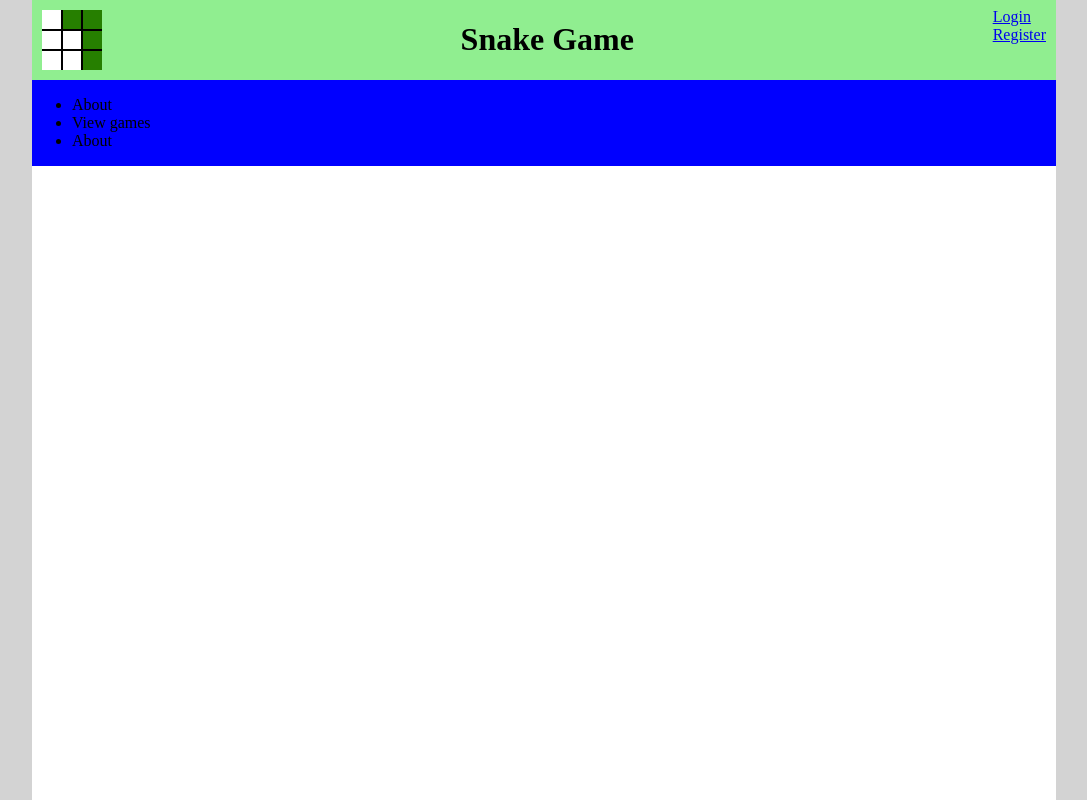
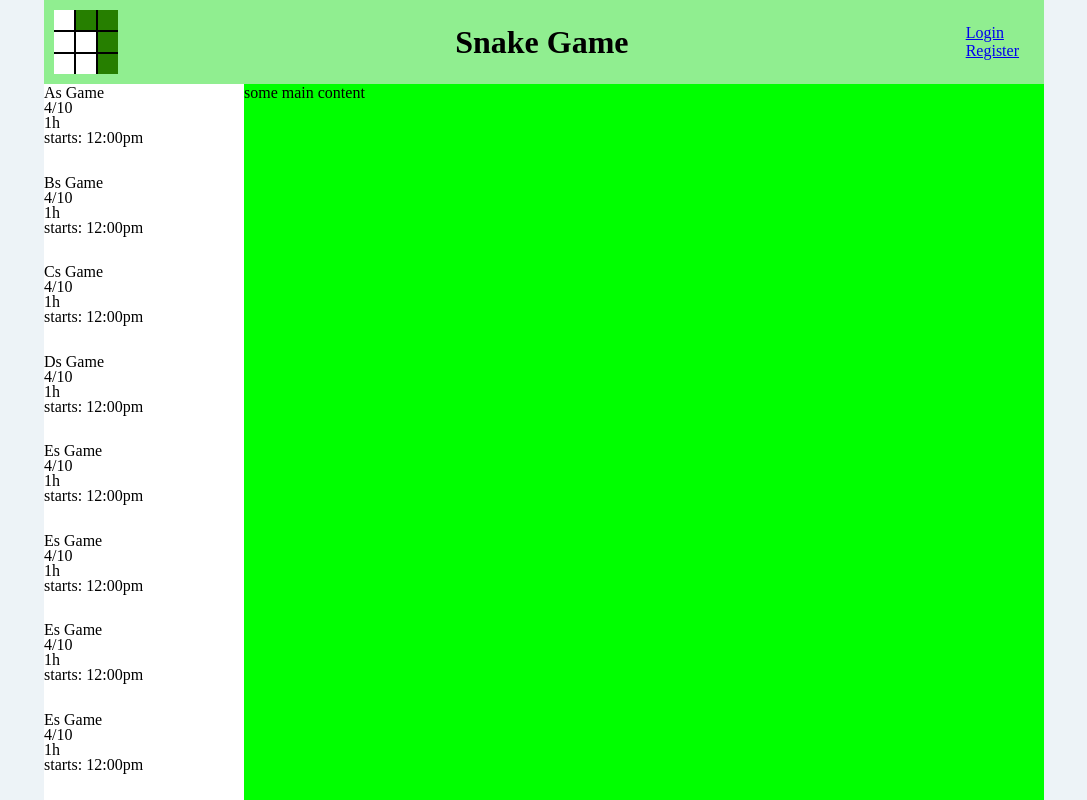
Before and after one commit to MKotras7/cs-346-project, a PHP site: page / in a window 1280 px wide. Shown: the whole page, without its empty margins (96-1183 px from the left). Run offline with PHP 8.4, Linux system fonts and the light colour scheme.

Commit message:
try to setup the scrollbar on the games list

```diff
--- a/index.html
+++ b/index.html
@@ -8,7 +8,7 @@
         <div id="wrapper">
             <header>
                 <div id="headerbar">
-                    <img src="./icon.png">
+                    <img id="icon" src="./icon.png">
                     <h1>Snake Game</h1>
                     <div id="loginPanel">
                         <a href="./login.html">Login</a>
@@ -16,7 +16,7 @@
                     </div>
                 </div>
                 <nav>
-                    <ul>
+                    <ul class="nobullet">
                         <li>About</li>
                         <li>View games</li>
                         <li>About</li>
@@ -24,7 +24,64 @@
                 </nav>
             </header>
             <main>
+                <aside>
+                    <ul id="gamelist" class="nobullet">
+                        <li><a href="index.html"><ul class="nobullet">
+                            <li>As Game</li>
+                            <li>4/10</li>
+                            <li>1h</li>
+                            <li>starts: 12:00pm</li>
+                        </ul></a></li>
 
+                        <li><a href="index.html"><ul class="nobullet">
+                            <li>Bs Game</li>
+                            <li>4/10</li>
+                            <li>1h</li>
+                            <li>starts: 12:00pm</li>
+                        </ul></a></li>
+
+                        <li><a href="index.html"><ul class="nobullet">
+                            <li>Cs Game</li>
+                            <li>4/10</li>
+                            <li>1h</li>
+                            <li>starts: 12:00pm</li>
+                        </ul></a></li>
+
+                        <li><a href="index.html"><ul class="nobullet">
+                            <li>Ds Game</li>
+                            <li>4/10</li>
+                            <li>1h</li>
+                            <li>starts: 12:00pm</li>
+                        </ul></a></li>
+                        <li><a href="index.html"><ul class="nobullet">
+                            <li>Es Game</li>
+                            <li>4/10</li>
+                            <li>1h</li>
+                            <li>starts: 12:00pm</li>
+                        </ul></a></li><li><a href="index.html"><ul class="nobullet">
+                            <li>Es Game</li>
+                            <li>4/10</li>
+                            <li>1h</li>
+                            <li>starts: 12:00pm</li>
+                        </ul></a></li>
+                        <li><a href="index.html"><ul class="nobullet">
+                            <li>Es Game</li>
+                            <li>4/10</li>
+                            <li>1h</li>
+                            <li>starts: 12:00pm</li>
+                        </ul></a></li>
+                        <li><a href="index.html"><ul class="nobullet">
+                            <li>Es Game</li>
+                            <li>4/10</li>
+                            <li>1h</li>
+                            <li>starts: 12:00pm</li>
+                        </ul></a></li>
+
+                    </ul>
+                </aside>
+                <div id="content">
+                    some main content
+                </div>
             </main>
             <footer>
 
--- a/snake.css
+++ b/snake.css
@@ -1,13 +1,20 @@
 body {
-    background-color: lightgray;
+    background-color: #edf3f7;
     box-sizing: border-box;
     margin: 0;
 }
 
 #wrapper {
+    display:flex;
+    flex-direction: column;
     width: 80%;
     background-color: white;
+
+    width: 100vw;
+    max-width: 1000px;
+
     min-height: 100vh;
+    max-height: 100vh;
     margin: 0 auto;
 }
 
@@ -17,34 +24,92 @@ header {
     justify-content: space-between;
 
     background-color:lightgreen;
-    height: 1in;
 }
 
 header > * {
     flex-grow: 1;
 }
+
 #headerbar {
     display:flex;
     flex-direction: row;
     align-items: center;
     justify-content: space-between;
 }
+
+#headerbar h1 {
+    flex-grow: 1;
+    display: flex;
+    flex-direction: row;
+    justify-content: center;
+    padding: 0 10px;
+}
+
 #loginPanel {
-    padding: 25px 10px 10px 10px;
-    display:flex;
+    padding: 10px;
+    padding-right: 25px;
+    display: flex;
     flex-direction: column;
     height: 100%;
-    align-items:flex-start;
+    align-items: flex-start;
 }
 
-header img {
-    box-sizing: border-box;
+#icon {
+    flex-shrink: 0;
     image-rendering: pixelated;
-    height: 100%;
     padding: 10px;
+    width: 4em;
 }
 
 nav {
+    display: none;
     background-color: blue;
     width: 100%;
 }
+
+main {
+    flex: 1;
+    display: flex;
+    flex-direction: row;
+    align-items: stretch;
+    max-height: 100%;
+}
+
+.nobullet {
+    list-style-type: none;
+    padding: 0;
+}
+
+aside {
+    flex-shrink: 0;
+}
+
+#gamelist {
+
+    width: 200px;
+    height: 100%;
+    margin: 0;
+    padding: 0;
+    display: flex;
+    flex-direction: column;
+    overflow-y: auto;
+    overflow-x: hidden;
+}
+
+#gamelist li {
+    flex-grow: 1;
+    height: 15px;
+    max-height: 100px;
+    width: 100%;
+}
+
+aside a {
+    color: black;
+    text-decoration: none;
+}
+
+#content {
+    flex-grow: 1;
+    flex-shrink: 0;
+    background-color: lime;
+}
```
